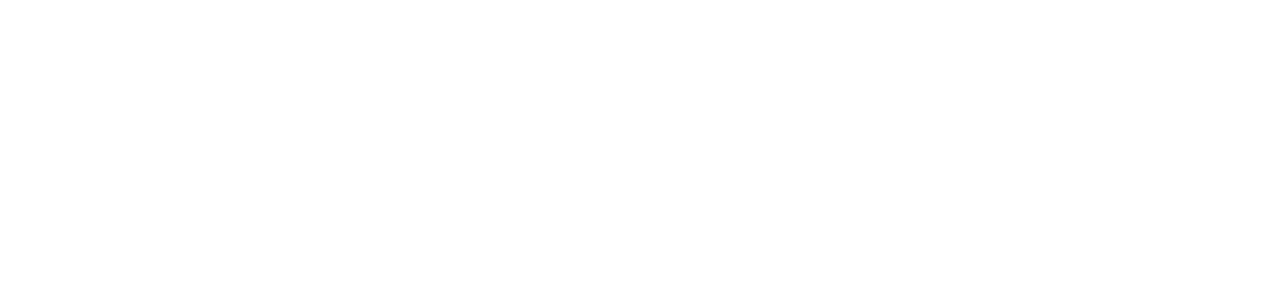
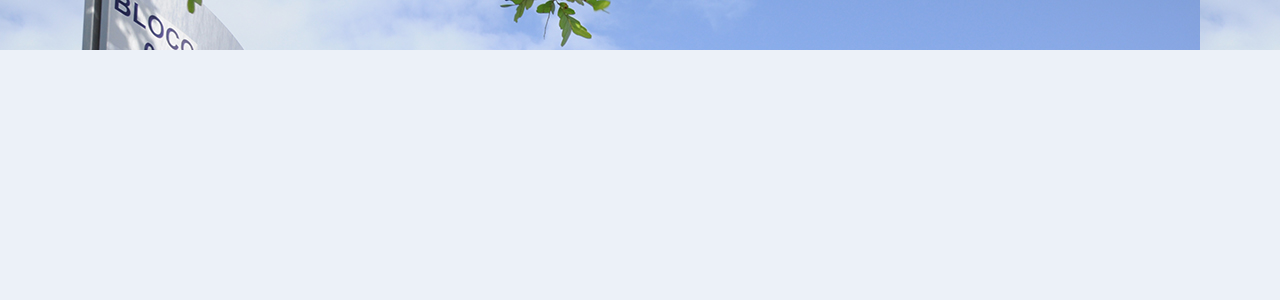
Before and after one commit to viniciusraja/NutriChecks, a React (Create React App) app in the folder frontend/: page / in a window 1280 px wide. Shown: the top 300 px of the page. Built offline with nearby package versions, Linux system fonts and the light colour scheme.

Commit message:
login page inicio

```diff
--- a/frontend/src/App.js
+++ b/frontend/src/App.js
@@ -1,10 +1,16 @@
 import React from 'react';
-
+import GlobalStyle from './styles/global'
+import Header from './components/Header'
+import {HashRouter} from 'react-router-dom'
+import Board from './components/LoginPage/Board';
 function App() {
   return (
-    <div className="App">
-
-    </div>
+    <HashRouter>
+    <>
+     <GlobalStyle/>
+     <Board/>
+    </>
+    </HashRouter>
   );
 }
 
--- /dev/null
+++ b/frontend/src/components/Header/index.js
@@ -0,0 +1,11 @@
+import React from 'react';
+
+import { Container } from './styles';
+
+export default function Header() {
+  return (
+      <Container>
+          <h1>Secretaría Do Estado </h1>
+      </Container>
+  );
+}
--- /dev/null
+++ b/frontend/src/components/Header/styles.js
@@ -0,0 +1,13 @@
+import styled from 'styled-components';
+
+export const Container = styled.div`
+  height:80px;
+  padding:0 30px;
+  background:#5FC7CA;
+  color:#FFF;
+
+  display:flex;
+  align-items:center;
+
+
+`;
--- /dev/null
+++ b/frontend/src/components/LoginPage/Board/index.js
@@ -0,0 +1,12 @@
+import React from 'react';
+
+import { Container } from './styles';
+
+export default function Board() {
+  return (
+      <Container>
+
+      </Container>
+
+  );
+}
--- /dev/null
+++ b/frontend/src/components/LoginPage/Board/styles.js
@@ -0,0 +1,8 @@
+import styled from 'styled-components';
+import img from '../../../assets/images/background.jpg'
+export const Container = styled.div`
+    width: 100%;
+    height: 50px;
+    background-size: contain;
+    background:url(${img});
+`;
--- /dev/null
+++ b/frontend/src/components/LoginPage/LoginContainer/styles.js
@@ -0,0 +1,5 @@
+import styled from 'styled-components';
+
+export const Container = styled.div`
+
+`;
--- /dev/null
+++ b/frontend/src/styles/global.js
@@ -0,0 +1,26 @@
+import {createGlobalStyle} from 'styled-components'
+
+export default createGlobalStyle`
+
+@import url('https://fonts.googleapis.com/css?family=Roboto:400,500&display=swap');
+
+    *{
+        margin:0;
+        padding:0;
+        outline:0;
+        box-sizing:border-box;
+    }
+    html, body, #root{
+        height:100%;
+    }
+
+    body{
+        font: 14 px 'Roboto, sans-serif';
+        background:#ecf1f8;
+        color:#333;
+        -webkit-font-smoothing:antialiased !important;
+    }
+    ul{
+        list-style:none;
+    }
+`
```
Also changed, not shown: frontend/Routes.js (added, +8 -0 lines), frontend/package.json (+6 -1 lines), frontend/src/components/LoginPage/LoginContainer/index.js (added, +9 -0 lines), frontend/src/assets/images/background.jpg (added), 1 other file (tests, documents, lock files or other folders).
